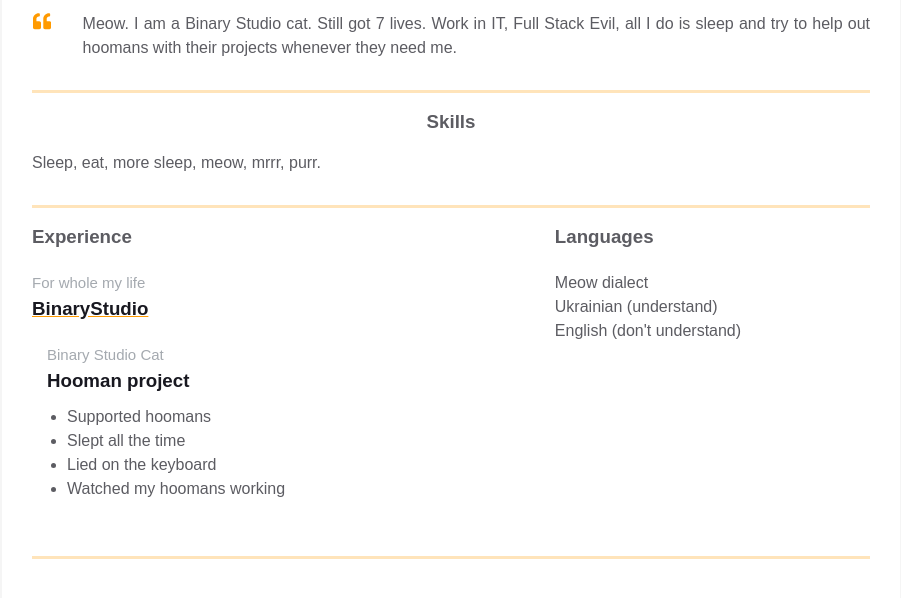
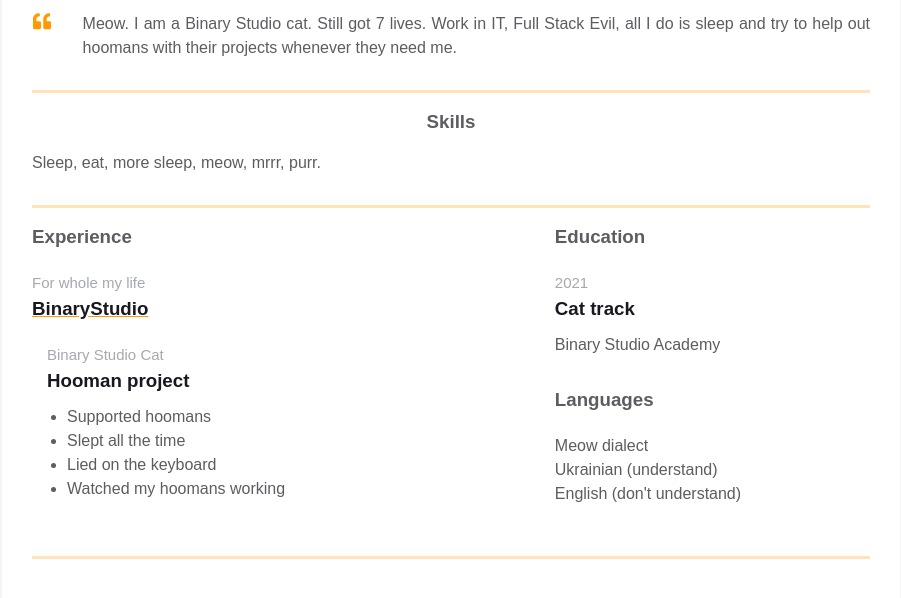
Before and after one commit to Uttka/homepage, a plain HTML site: page index.html in a window 1280 px wide. Shown: the part 338-936 px from the top of the page, without its empty margins (189-1090 px from the left). Drawn offline with Linux system fonts and the light colour scheme.

Commit message:
website fix by example

```diff
--- a/index.html
+++ b/index.html
@@ -102,6 +102,16 @@
 
               <div class="additional-info fv">
 
+                <div class="additional-info fv">
+                  <div class="additional-info__education">
+                    <h3 class="additional-info__education-header">Education</h3>
+                    <div class="additional-info__education-university">
+                      <span class="additional-info__education-university-durability">2021</span>
+                      <h3 class="additional-info__education-university-speciality">Cat track</h3>
+                      <p class="additional-info__education-university-name">Binary Studio Academy</p>
+                    </div>
+                  </div>
+
                 <div class="additional-info__languages">
                   <h3 class="additional-info__languages-header">Languages</h3>
                   <p class="additional-info__languages-item">
```
